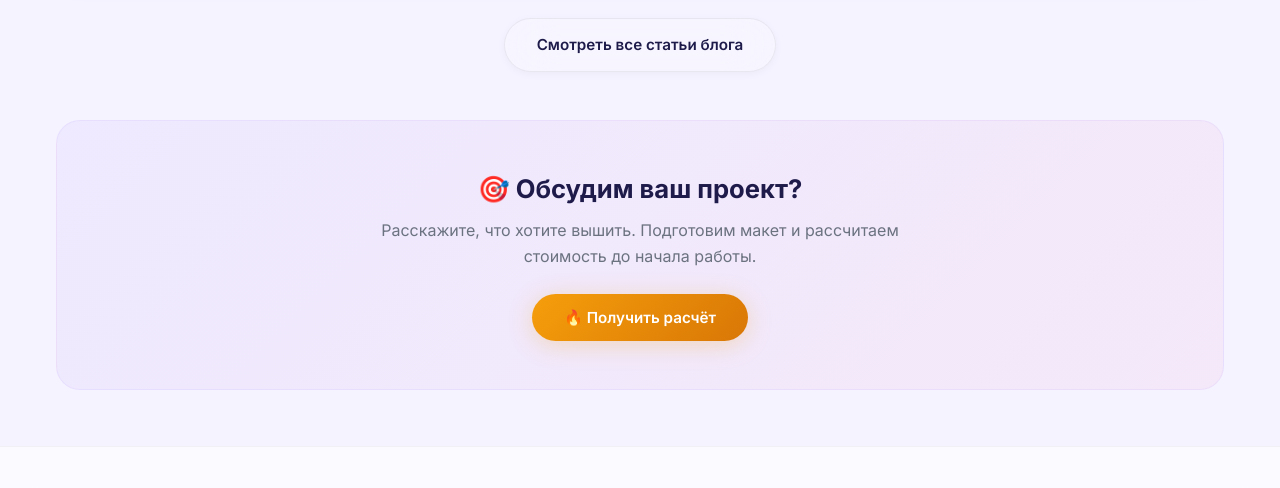
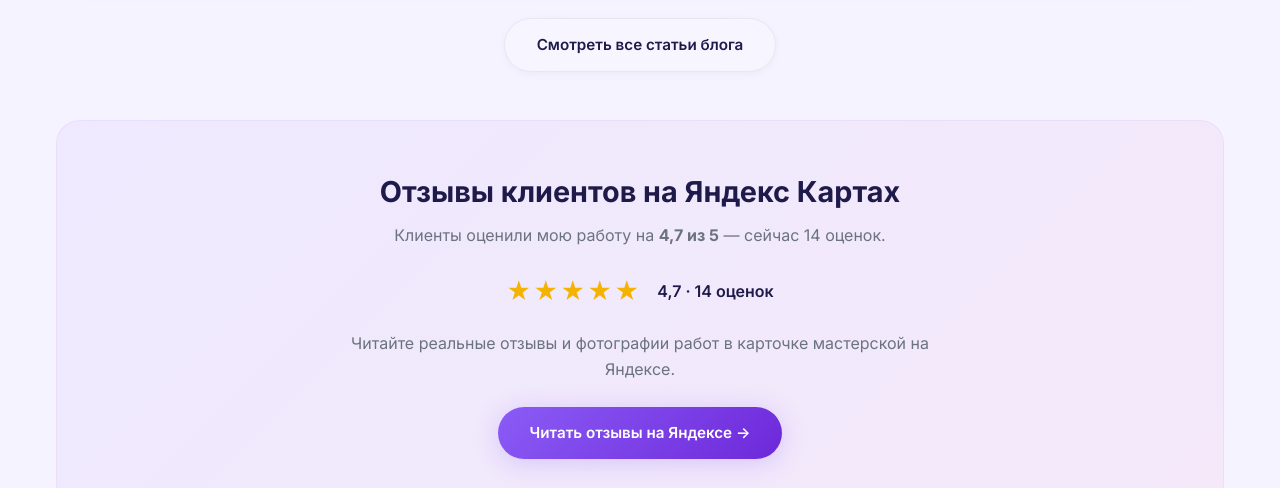
Before and after one commit to imaklain-pixel/stylevishivka, a plain HTML site: page index.html in a window 1280 px wide. Shown: the part 1791-2279 px from the top of the page. Drawn offline with Linux system fonts and the light colour scheme; grey boxes are pictures that could not be loaded.

Commit message:
Add Yandex reviews preview to homepage

```diff
--- a/index.html
+++ b/index.html
@@ -130,7 +130,7 @@
                 <li><a class="nav-link" data-page="quality" href="quality.html">Качество</a></li>
                 <li><a class="nav-link" data-page="portfolio" href="portfolio.html">Портфолио</a></li>
                 <li><a class="nav-link" data-page="calculator" href="calculator.html">Калькулятор</a></li>
-                <li><a class="nav-link" href="https://yandex.ru/maps/org/vyshivka_stil/22709636031/reviews/" target="_blank" rel="noopener noreferrer">Отзывы на Яндексе</a></li>
+                <li><a class="nav-link" href="reviews.html" target="_blank" rel="noopener noreferrer">Отзывы на Яндексе</a></li>
                 <li><a class="nav-link" data-page="blog" href="blog.html">Блог</a></li>
                 <li><a class="nav-link" data-page="contacts" href="contacts.html">Контакты</a></li>
                 <li><a class="nav-link" data-page="legal" href="legal.html">Юридическая</a></li>
@@ -235,6 +235,17 @@
                 </div>
             </section>
 
+            <section class="cta-block" aria-labelledby="yandex-reviews-title" style="margin: 3rem 0; text-align: center;">
+                <h2 class="section-title" id="yandex-reviews-title">Отзывы клиентов на Яндекс Картах</h2>
+                <p class="section-subtitle">Клиенты оценили мою работу на <strong>4,7 из 5</strong> — сейчас 14 оценок.</p>
+                <div style="display:flex;align-items:center;justify-content:center;gap:1rem;flex-wrap:wrap;margin:1.25rem 0;">
+                    <span aria-label="Рейтинг 4,7 из 5" style="font-size:1.5rem;color:#f5b301;letter-spacing:.08em;">★★★★★</span>
+                    <span style="font-weight:600;">4,7 · 14 оценок</span>
+                </div>
+                <p>Читайте реальные отзывы и фотографии работ в карточке мастерской на Яндексе.</p>
+                <a class="btn btn-primary-solid" href="reviews.html">Читать отзывы на Яндексе →</a>
+            </section>
+
             <div class="cta-block">
                 <h3>🎯 Обсудим ваш проект?</h3>
                 <p>Расскажите, что хотите вышить. Подготовим макет и рассчитаем стоимость до начала работы.</p>
@@ -258,7 +269,7 @@
             <a href="quality.html">Качество</a>
             <a href="portfolio.html">Портфолио</a>
             <a href="calculator.html">Калькулятор</a>
-            <a href="https://yandex.ru/maps/org/vyshivka_stil/22709636031/reviews/" target="_blank" rel="noopener noreferrer">Отзывы на Яндексе</a>
+            <a href="reviews.html" target="_blank" rel="noopener noreferrer">Отзывы на Яндексе</a>
             <a href="blog.html">Блог</a>
             <a href="contacts.html">Контакты</a>
             <a href="legal.html">Юридическая</a>
```
